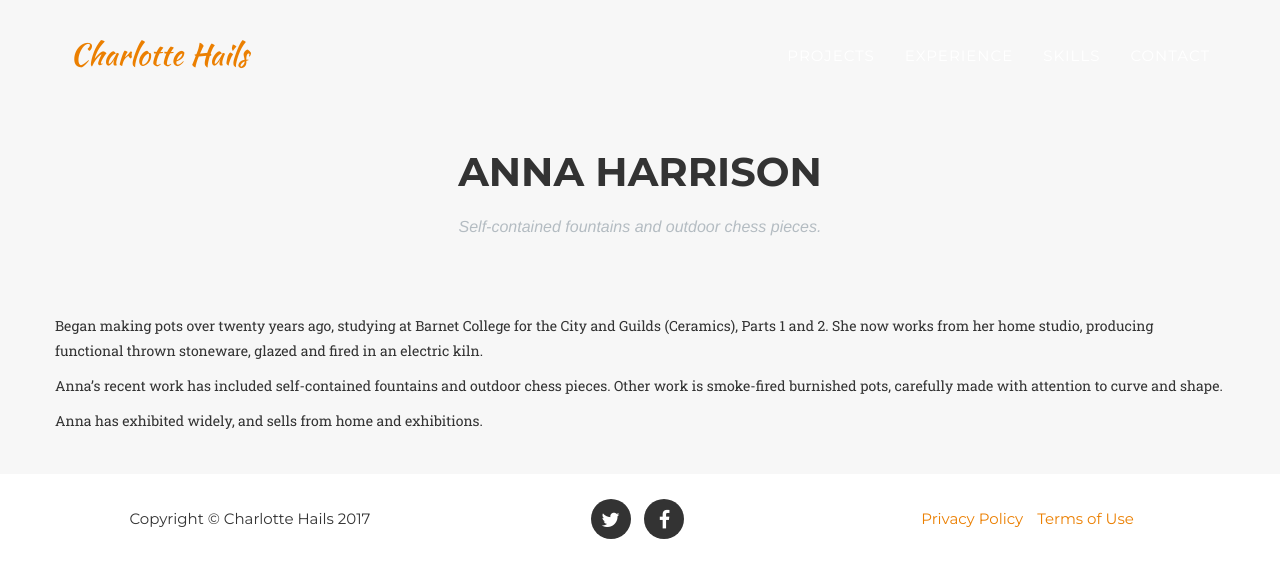
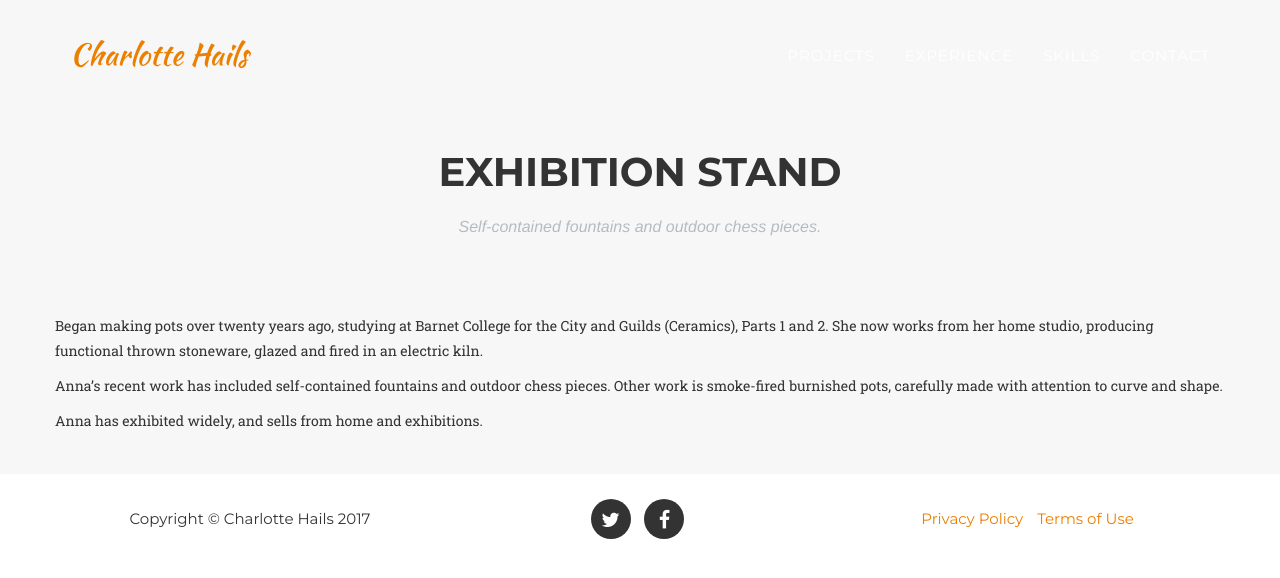
Before and after one commit to lottie189/TheBarnetCollection.org, a Jekyll site: the page built from _artists/anna-harrison.md, in a window 1280 px wide. Shown: the top 578 px of the page. Built offline with Jekyll 4.4.1, drawn with Linux system fonts in a browser that asks for light colours; some web fonts are replaced.

Commit message:
Inserting Image

```diff
--- a/_artists/anna-harrison.md
+++ b/_artists/anna-harrison.md
@@ -1,8 +1,8 @@
 ---
-title: Anna Harrison
+title: Exhibition Stand
 date: 2016-10-20 00:00:00 Z
 image:
-  url: example-member.jpg
+  url: CVPortfolio_Page_4.jpg
 layout: artists
 description: Self-contained fountains and outdoor chess pieces.
 email: annaharrison@aol.com
```
